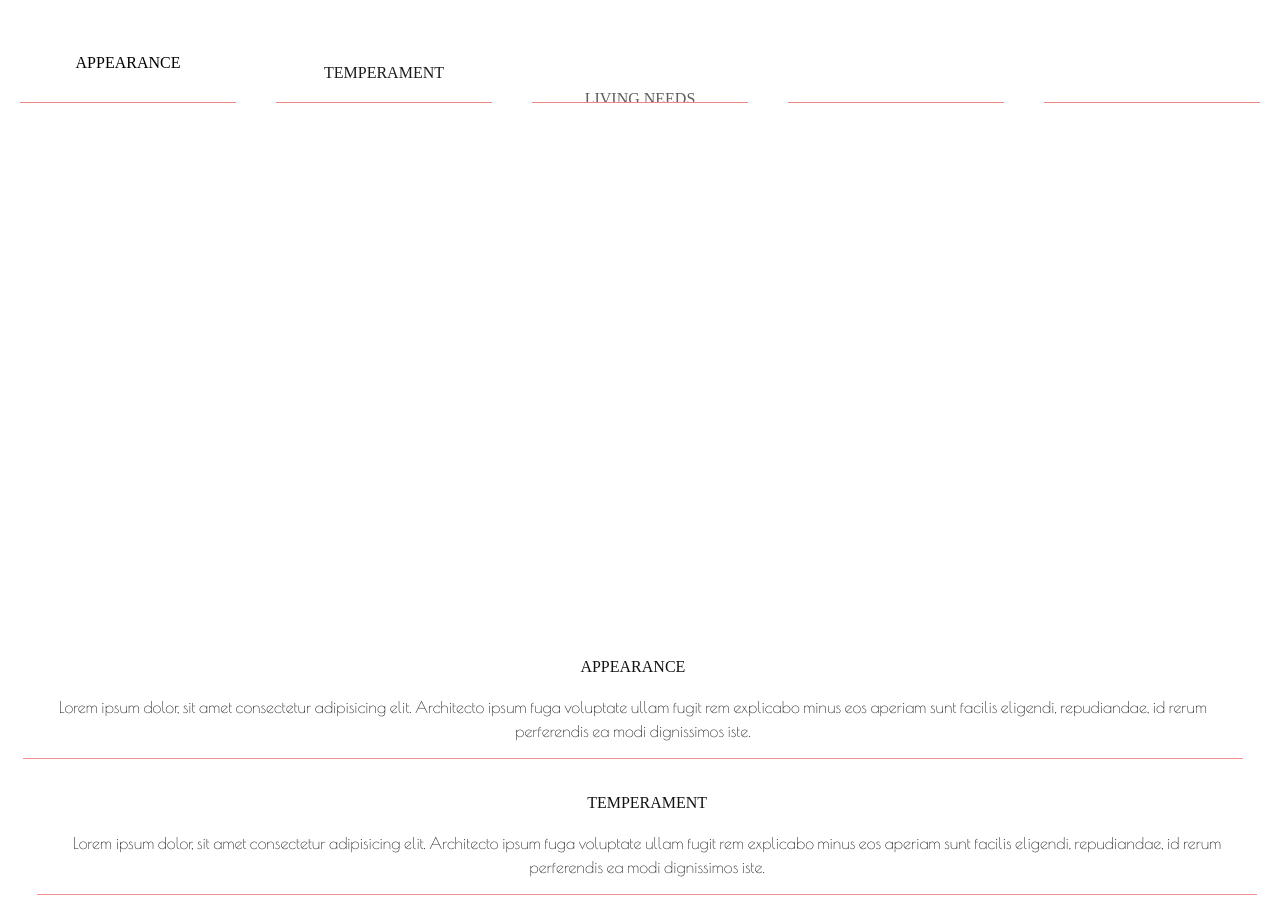
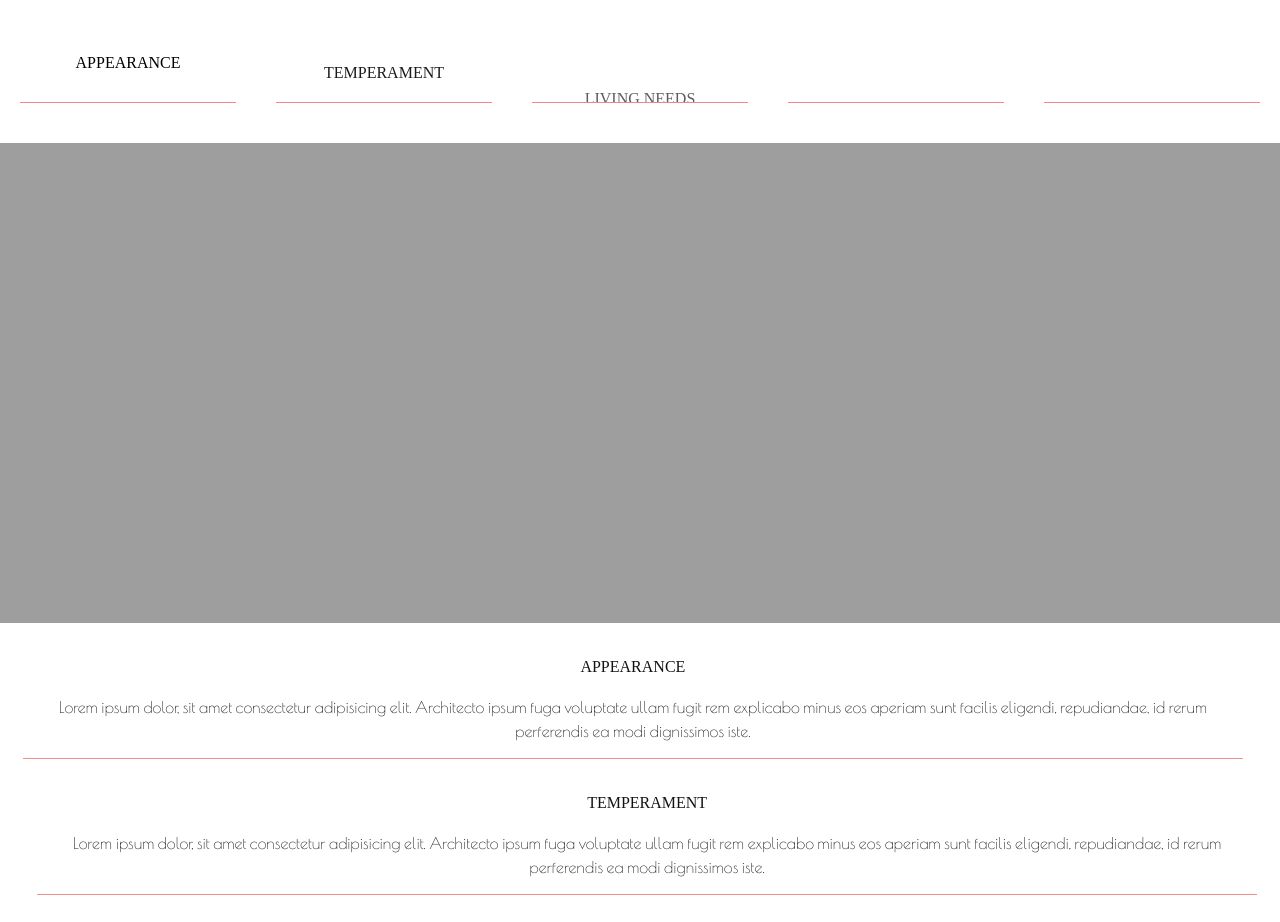
Before and after one commit to anitakath/CAVCLUB, a website: page index.html in a window 1280 px wide. Shown: the part 847-1769 px from the top of the page. Drawn offline with nearby package versions, Linux system fonts and the light colour scheme; the site is published under a folder, as on GitHub Pages, so addresses that start at the root find nothing.

Commit message:
where is the doggo at about the cav in github?:/

```diff
--- a/input.css
+++ b/input.css
@@ -439,7 +439,7 @@ input:focus{
 .imageAboutCavalier{
     width: 100%;
     height: 100%;
-    background-image: url('/pictures/doggo3.jpg');
+    background-image: url('pictures/doggo3.jpg');
     background-size: cover;
     background-position: 0px -350px ;
     background-repeat: no-repeat;
```
Also changed, not shown: css/main.css.
